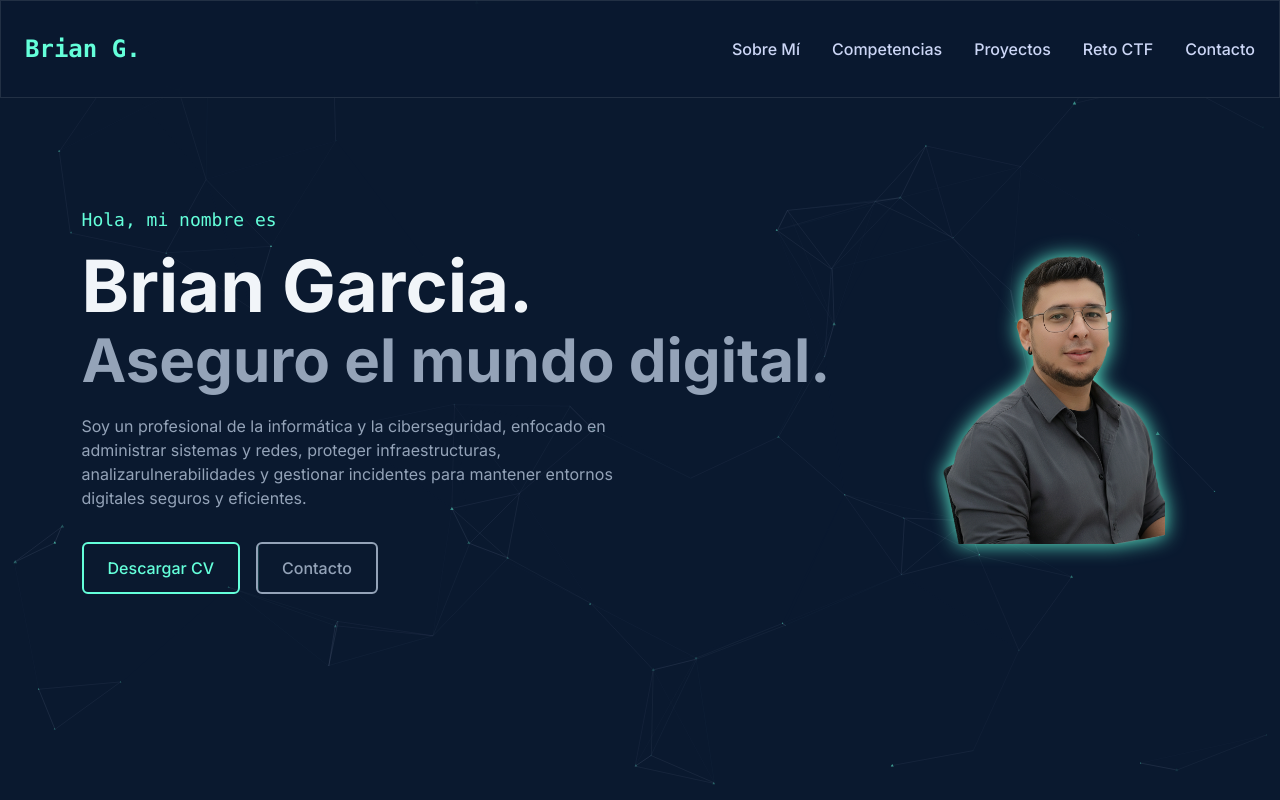
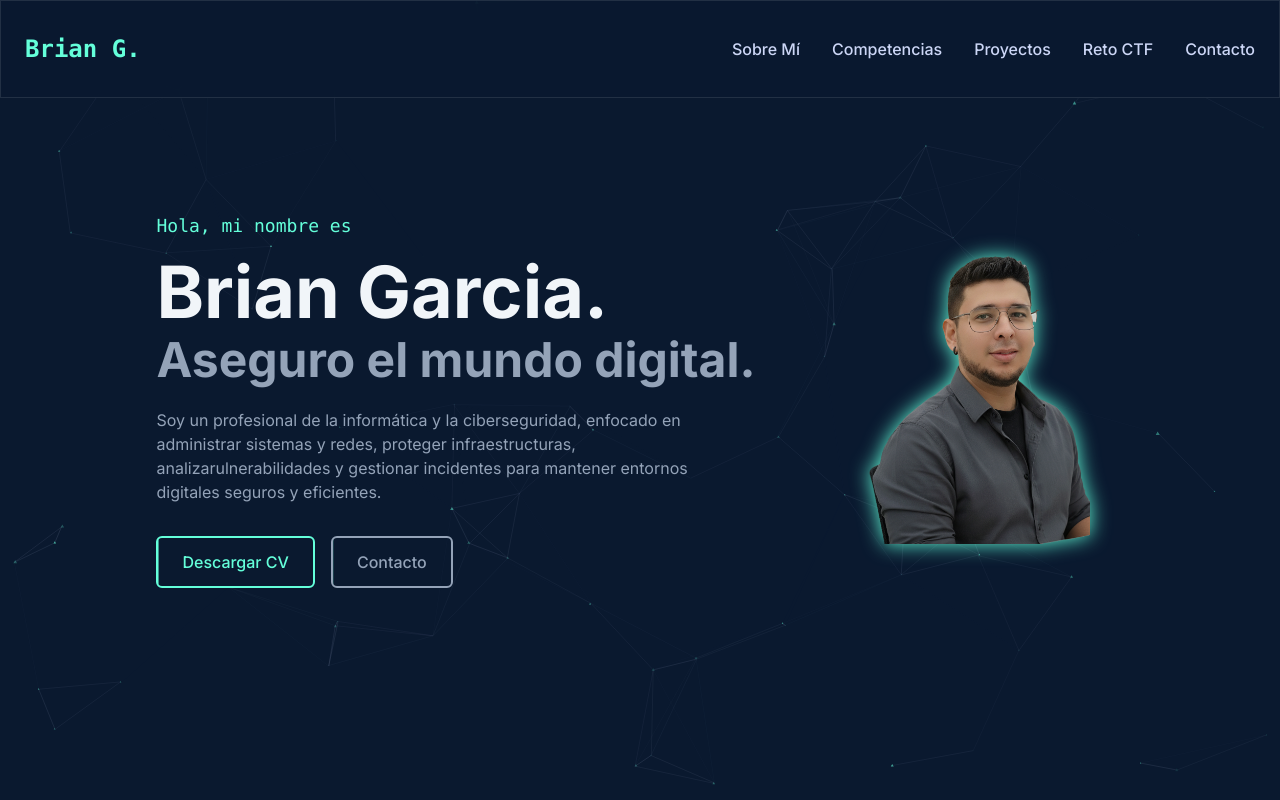
Before and after one commit to Briang25/Mi-Portafolio, a plain HTML site: page index.html in a window 1280 px wide. Shown: the top 800 px of the page. Drawn offline with nearby package versions, Linux system fonts and the light colour scheme.

Commit message:
Update index.html

```diff
--- a/index.html
+++ b/index.html
@@ -140,7 +140,7 @@
                 <div class="order-2 lg:order-1 text-center lg:text-left">
                     <p class="text-[#64ffda] text-lg font-mono mb-4">Hola, mi nombre es</p>
                     <h1 class="text-4xl sm:text-5xl md:text-7xl font-bold text-slate-100">Brian Garcia.</h1>
-                    <h3 class="text-3xl sm:text-4xl md:text-6xl font-bold text-slate-400 mt-2">Aseguro el mundo digital.</h3>
+                    <h2 class="text-2xl sm:text-3xl md:text-5xl font-bold text-slate-400 mt-2">Aseguro el mundo digital.</h2>
                     <p class="text-slate-400 max-w-xl mt-6 mx-auto lg:mx-0">
                         Soy un profesional de la informática y la ciberseguridad, enfocado en administrar sistemas y redes, proteger infraestructuras, analizarulnerabilidades y gestionar incidentes para mantener entornos digitales seguros y eficientes.
                     </p>
```
